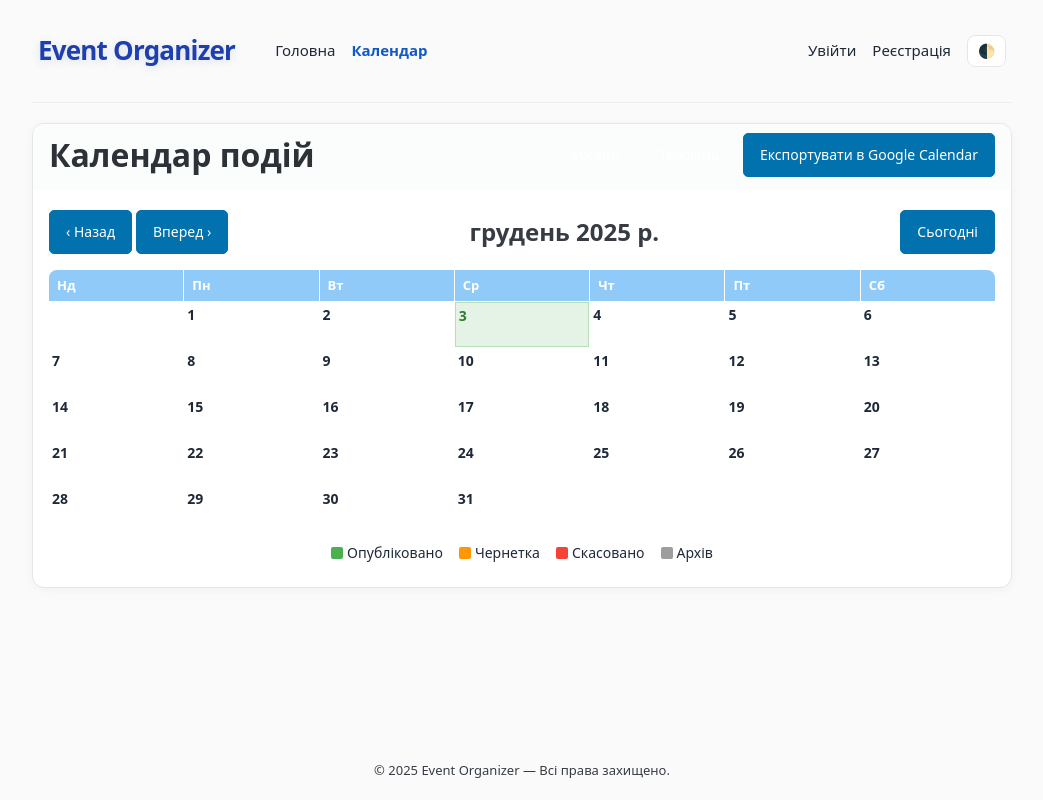
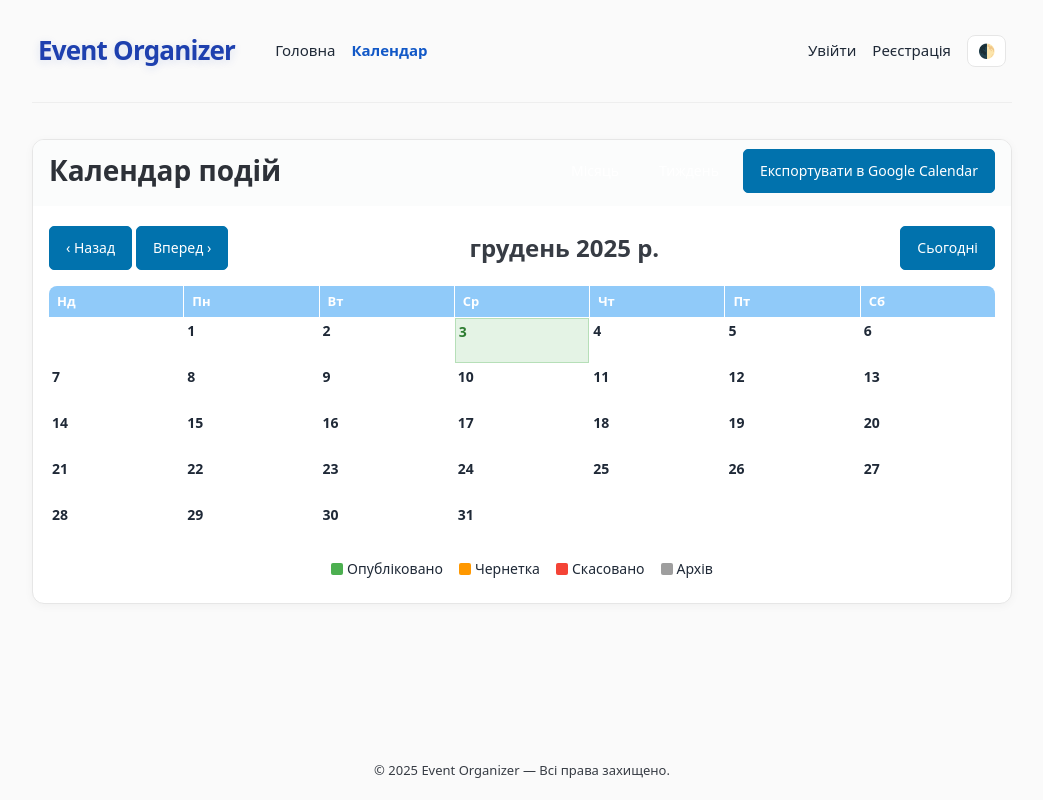
Before and after one commit to KaterinaDemianik/event-organizer-app, a Django app: page /calendar/ in a window 1280 px wide. Shown: the whole page, without its empty margins (118-1161 px from the left). Run offline with Django 5.2, Linux system fonts and the light colour scheme; data that the repository does not hold is empty; parts of the project's set-up code (start-up, migrations or seed data) failed here and were passed over; some libraries are stand-ins or nearby versions.

Commit message:
Change a title size on each page

```diff
--- a/static/styles.css
+++ b/static/styles.css
@@ -29,7 +29,7 @@ body {
   padding: 0 !important;
   overflow-x: hidden;
 }
-main.container { flex: 1; padding-top: 20px; padding-bottom: 20px; }
+main.container { flex: 1; padding-top: 36px; padding-bottom: 24px; }
 header.container, main.container { max-width: var(--content-width); }
 
 header.container { max-width: 100%; padding-left: 0; padding-right: 0; position: sticky; top: 0; z-index: 20; background: var(--header-bg); backdrop-filter: blur(6px); border-bottom: 1px solid var(--header-border); }
@@ -44,7 +44,7 @@ header.container { max-width: 100%; padding-left: 0; padding-right: 0; position:
 article { border: 1px solid var(--border); border-radius: 10px; padding: 14px; background: var(--card); }
 
 h2 {
-  font-size: 1.6rem;
+  font-size: 1.4rem;
 }
 
 
--- a/templates/events/calendar.html
+++ b/templates/events/calendar.html
@@ -4,7 +4,7 @@
   <article class="card">
     <header class="card-head">
       <div class="card-title">
-        <h1 style="margin:0; font-size: 1.6rem;">Календар подій</h1>
+        <h1 style="margin:0; font-size: 1.4rem;">Календар подій</h1>
         <div style="display:flex; gap:8px; align-items:center;">
           <button id="month-view" class="view-btn active" onclick="switchView('month')">Місяць</button>
           <button id="week-view" class="view-btn" onclick="switchView('week')">Тиждень</button>
--- a/templates/events/create.html
+++ b/templates/events/create.html
@@ -4,7 +4,7 @@
 {% block content %}
   <div style="max-width: var(--content-width); width: 100%; margin: 0 auto; padding: 20px 0;">
     <article class="card" style="padding: 40px; width: 100%;">
-      <h2 style="margin: 0 0 24px 0; font-size: 28px; font-weight: 600;">Створення події</h2>
+      <h2 style="margin: 0 0 24px 0; font-size: 1.4rem; font-weight: 600;">Створення події</h2>
       {% if not user.is_authenticated %}
         <p>Потрібен вхід у систему. <a href="/accounts/login/?next=/events/create/">Увійти</a></p>
       {% else %}
--- a/templates/users/profile.html
+++ b/templates/users/profile.html
@@ -1,7 +1,7 @@
 {% extends "base.html" %}
 {% block title %}Профіль · Event Organizer{% endblock %}
 {% block content %}
-  <h2 style="margin-bottom: 8px;">Профіль</h2>
+  <h2 style="margin-bottom: 8px; font-size: 1.4rem;">Профіль</h2>
   <article class="card" style="margin-top: 16px;">
     <h5 style="margin-bottom: 8px;">Особиста інформація</h5>
     <p style="margin-bottom: 4px; font-weight: 600;">{{ user_obj.username }}</p>
```
